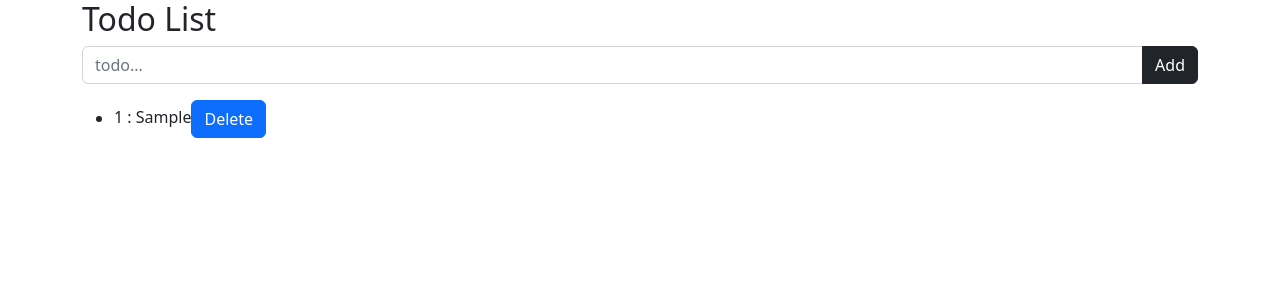
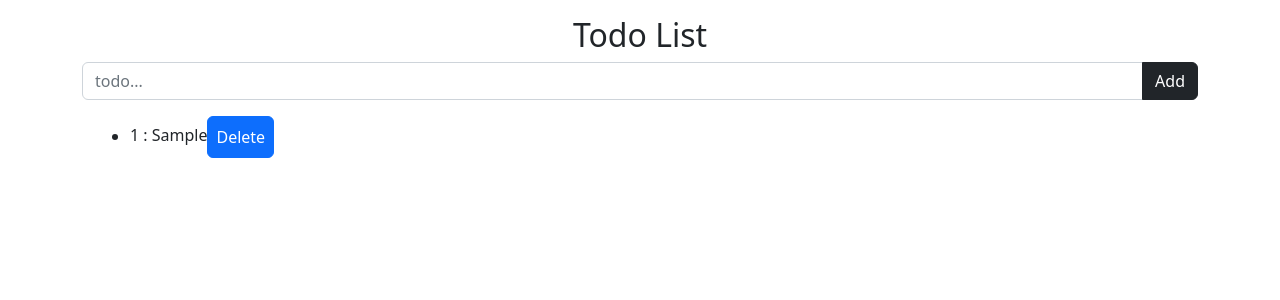
Before and after one commit to RodrigoFdz01/Simple-todoList-React, a React (Create React App) app: page / in a window 1280 px wide. Both pictures are taken after typing "Sample" into the empty fields and a click on the button "Add". Shown: the top 300 px of the page. Built offline with nearby package versions, Linux system fonts and the light colour scheme.

Commit message:
styles adding styles

```diff
--- a/src/TodoList.jsx
+++ b/src/TodoList.jsx
@@ -30,7 +30,7 @@ function TodoList() {
 
   return (
     <div className="container">
-      <h2>Todo List</h2>
+      <h2 className="text-center mt-3">Todo List</h2>
       <form onSubmit={handleSubmit}>
         <div className="input-group mb-3">
           <input
@@ -46,13 +46,13 @@ function TodoList() {
             Add
           </button>
         </div>
-        <ul>
+        <ul className="">
           {tarea.map((e, index) => (
-            <li key={index}>
+            <li key={index} className="m-3">
               <span>{index + 1} : </span>
               {e}
               <button
-                className="btn btn-primary"
+                className="btn btn-primary p-2"
                 onClick={() => deleteTarea(index)}
               >
                 Delete
```
